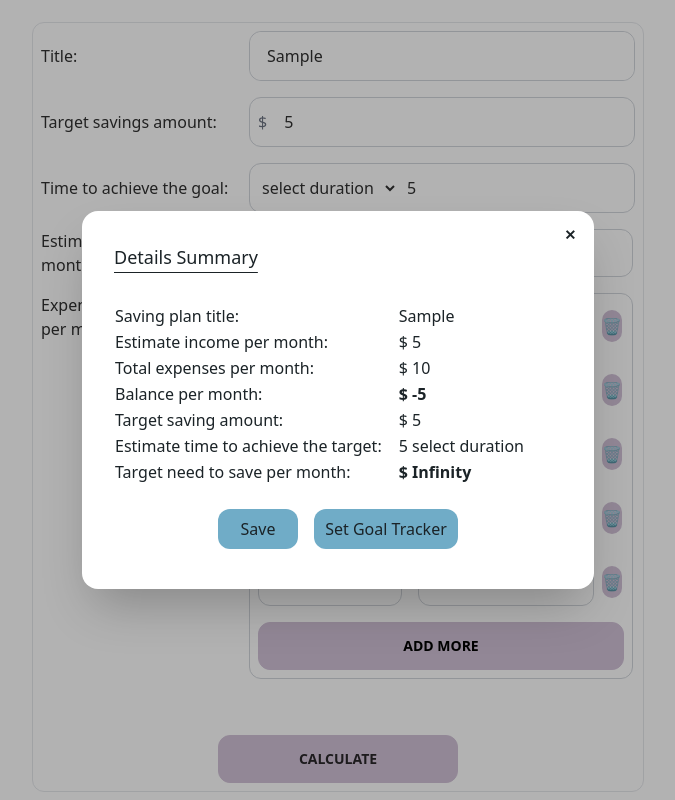
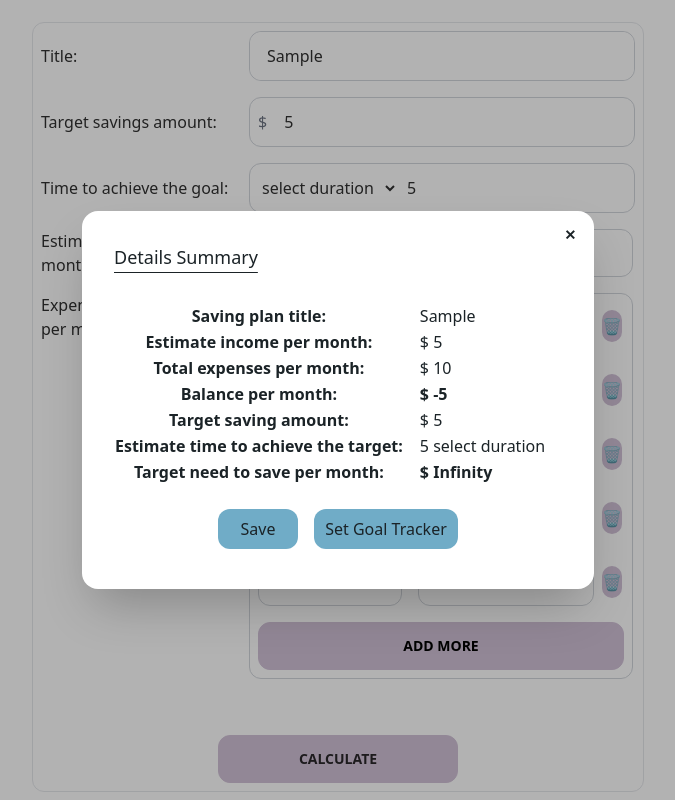
Before and after one commit to xintiangao/final-project, a SvelteKit app: page /goals in a window 1280 px wide. Both pictures are taken after typing "Sample", "5", "5", "5", "5", "5" into the empty fields and a click on the button "CALCULATE". Shown: the part 142-942 px from the top of the page, without its empty margins (302-977 px from the left). Built offline with nearby package versions, Linux system fonts and the light colour scheme; no server answers.

Commit message:
modify goal tracker ui

```diff
--- a/src/routes/+page.svelte
+++ b/src/routes/+page.svelte
@@ -68,7 +68,6 @@ export function addRow() {
   .then((data) => {
     goalData = data;
     goalAmount = goalData.map((item) => item.totalSaving);
-    console.log(goalAmount[goalAmount.length - 1])
     return goalData, goalAmount;
   }).catch((error) => {
     console.log('Error:', error);
@@ -390,20 +389,24 @@ async function postToCommunity() {
   }
 }
 
+let finalAmount = 0;
+let total_savings = 0;
 //function to get the goal percentage//
 async function getSetGoalPercentage() {
   await fetchExpenseData();
   await fetchIncomeData();
-  const total_savings = CalculateTotalSaving(expenseData, incomeData) * 0.1;
-  const finalAmount = Math.round((total_savings / goalAmount[goalAmount.length - 1]) * 100);
-  return finalAmount;
+  total_savings = CalculateTotalSaving(expenseData, incomeData) * 0.1;
+  finalAmount = Math.round((total_savings / goalAmount[goalAmount.length - 1]) * 100);
+  return { finalAmount, total_savings };
 }
 
 let progressValue = 0;
+let currentSavingAmount = 0;
 async function updateProgressValue() {
-  progressValue = await getSetGoalPercentage();
-  console.log(progressValue);
-  return progressValue;
+  const { finalAmount, total_savings } = await getSetGoalPercentage();
+  currentSavingAmount = Math.round(total_savings);
+  progressValue = finalAmount;
+  return progressValue, currentSavingAmount;
 }
 
 onMount(updateProgressValue);
@@ -491,7 +494,7 @@ onMount(updateProgressValue);
 
     <div class="stat h-auto overflow-y-scroll">
   <h1 class="text-center text-3xl font-bold mb-4">Saving Goal Tracker</h1>
-  <h1 class="text-center text-lg font-bold underline mb-2">{goal_data.title}</h1>
+  <h1 class="text-center text-lg stat-title underline mb-2">{goal_data.title}</h1>
   <div class="bg-white p-4 rounded-xl mb-4">
     <table class="table-auto">
       <tbody>
@@ -508,9 +511,12 @@ onMount(updateProgressValue);
   </div>
 
   <div class="flex justify-center items-center">
-      <div class="radial-progress bg-white text-white bg-gradient-to-r from-lime-400 to-green-500 border-4 mx-auto mb-2 mt-2" style="--value:{progressValue}; --size:8rem; --thickness:10px;">
-        <p class="text-center text-lg font-bold mt-4">{progressValue}%</p>
-      </div>
+      <div class="tooltip inline-block" data-tip="Total accumulate saving amount: ${currentSavingAmount}">
+  <div class="radial-progress bg-white text-white bg-gradient-to-r from-lime-400 to-green-500 border-4 mx-auto mb-2 mt-2" style="--value:{progressValue}; --size:8rem; --thickness:10px;">
+    <p class="text-center text-lg font-bold mt-4">{progressValue}%</p>
+  </div>
+</div>
+
     </div>
   </div>
 </div>
--- a/src/routes/goals/+page.svelte
+++ b/src/routes/goals/+page.svelte
@@ -256,31 +256,31 @@ let categories = [{name: "food", value:""},
             <table class="table-auto">
                 <tbody>
                     <tr>
-                        <td class="pr-4">Saving plan title:</td>
+                        <th class="pr-4">Saving plan title:</th>
                         <td>{Goal_Title}</td>
                     </tr>
                     <tr>
-                        <td class="pr-4">Estimate income per month:</td>
+                        <th class="pr-4">Estimate income per month:</th>
                         <td>$ {income}</td>
                     </tr>
                     <tr>
-                        <td class="pr-4">Total expenses per month:</td>
+                        <th class="pr-4">Total expenses per month:</th>
                         <td>$ {total_expenses}</td>
                     </tr>
                     <tr>
-                        <td class="pr-4">Balance per month:</td>
+                        <th class="pr-4">Balance per month:</th>
                         <td class="font-bold">$ {balance_per_month}</td>
                     </tr>
                     <tr>
-                        <td class="pr-4">Target saving amount:</td>
+                        <th class="pr-4">Target saving amount:</th>
                         <td>$ {totalSaving}</td>
                     </tr>
                     <tr>
-                        <td class="pr-4">Estimate time to achieve the target:</td>
+                        <th class="pr-4">Estimate time to achieve the target:</th>
                         <td>{duration} {durationType}</td>
                     </tr>
                     <tr>
-                        <td class="pr-4">Target need to save per month:</td>
+                        <th class="pr-4">Target need to save per month:</th>
                         <td class="font-bold">$ {finalSavings}</td>
                     </tr>
                 </tbody>
```
